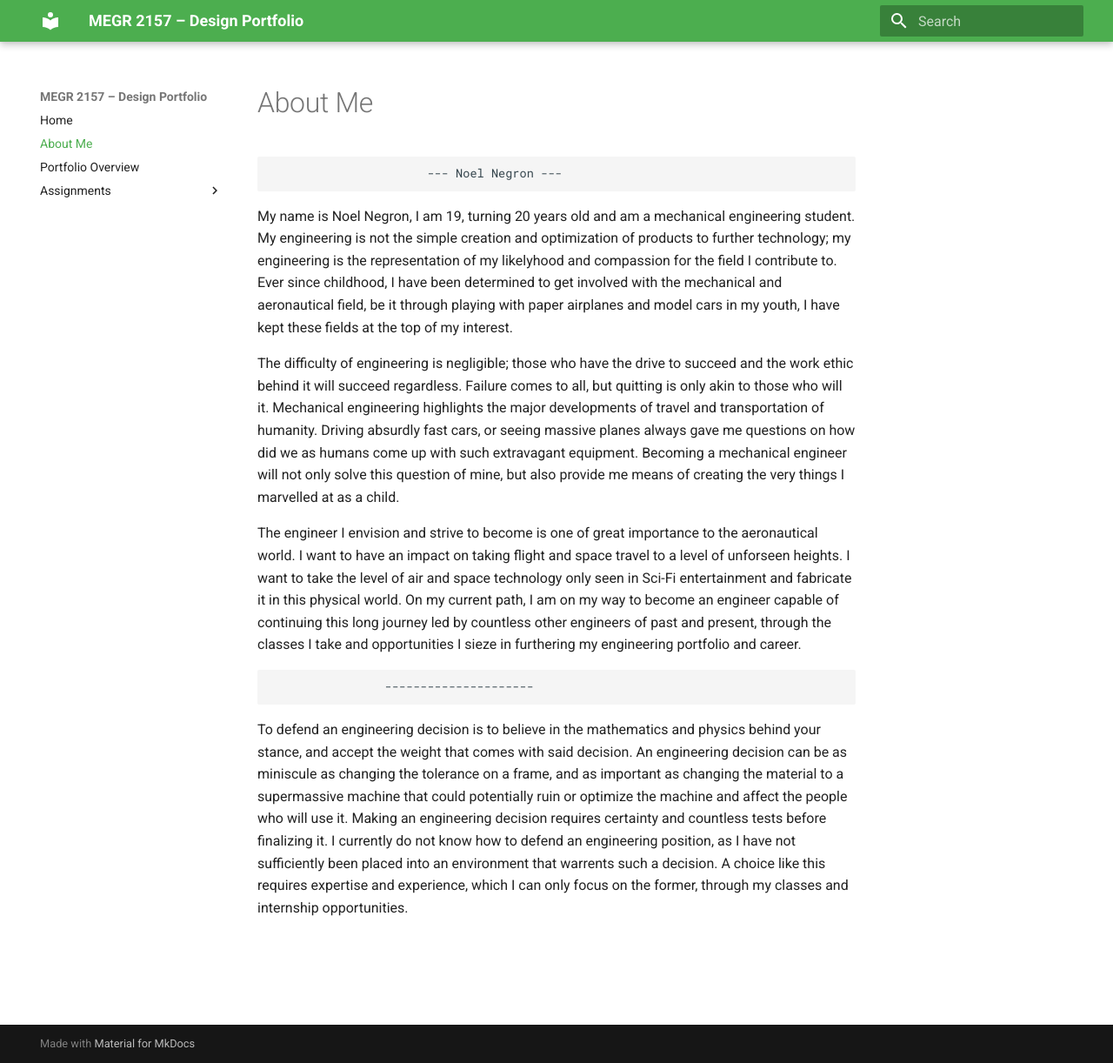
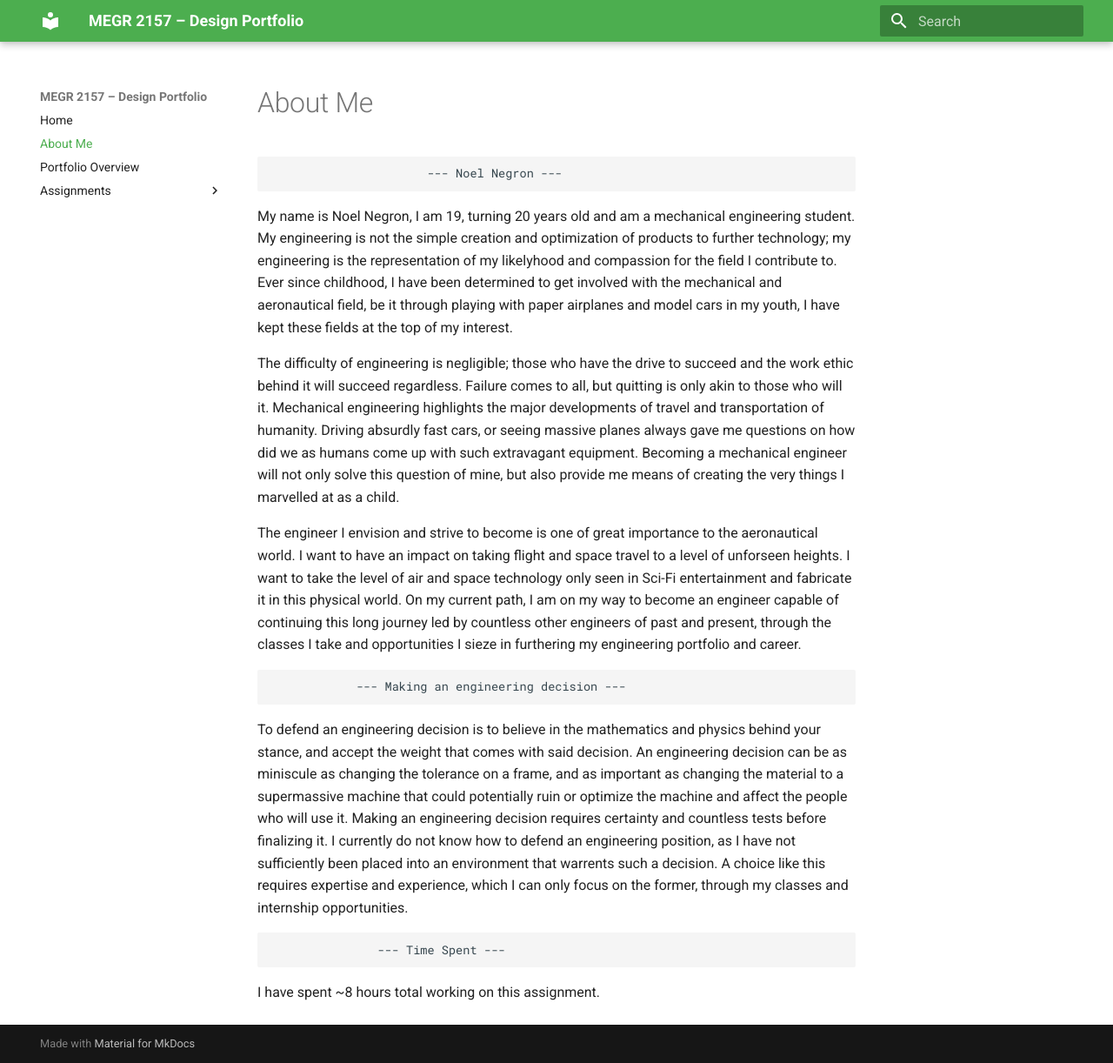
Before and after one commit to N03L1T0/megr2157-noel-portfolio, an MkDocs documentation site: the page built from docs/aboutme/index.md, in a window 1280 px wide and 1222 px high. Shown: the whole window at 87% size. Built offline with MkDocs 1.6.1 and Material for MkDocs 9.7.7, drawn with Linux system fonts in a browser that asks for light colours.

Commit message:
fixed "about me" and added hours spent
Added sections on engineering decisions and time spent on assignment.

```diff
--- a/docs/aboutme/index.md
+++ b/docs/aboutme/index.md
@@ -8,5 +8,9 @@
 
   The engineer I envision and strive to become is one of great importance to the aeronautical world. I want to have an impact on taking flight and space travel to a level of unforseen heights. I want to take the level of air and space technology only seen in Sci-Fi entertainment and fabricate it in this physical world. On my current path, I am on my way to become an engineer capable of continuing this long journey led by countless other engineers of past and present, through the classes I take and opportunities I sieze in furthering my engineering portfolio and career.
 
-                    ---------------------
+                --- Making an engineering decision ---
+
 To defend an engineering decision is to believe in the mathematics and physics behind your stance, and accept the weight that comes with said decision. An engineering decision can be as miniscule as changing the tolerance on a frame, and as important as changing the material to a supermassive machine that could potentially ruin or optimize the machine and affect the people who will use it. Making an engineering decision requires certainty and countless tests before finalizing it. I currently do not know how to defend an engineering position, as I have not sufficiently been placed into an environment that warrents such a decision. A choice like this requires expertise and experience, which I can only focus on the former, through my classes and internship opportunities.
+
+                   --- Time Spent ---
+I have spent ~8 hours total working on this assignment.
```
